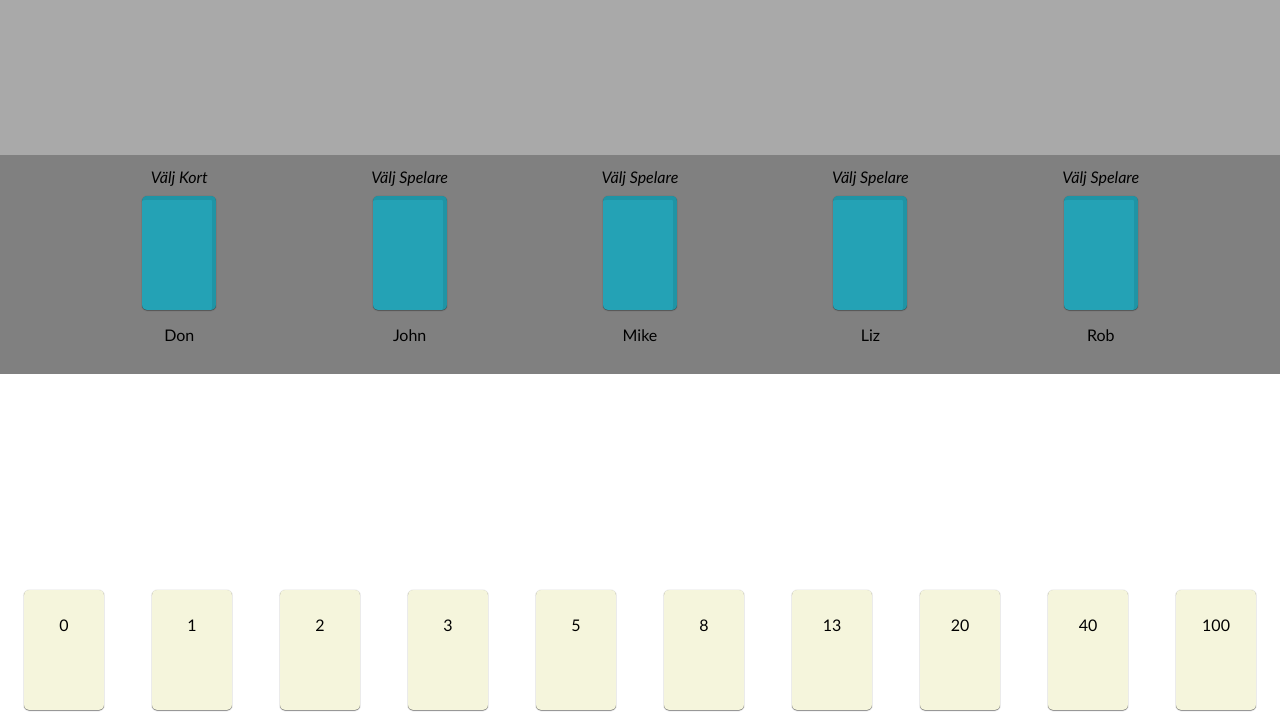
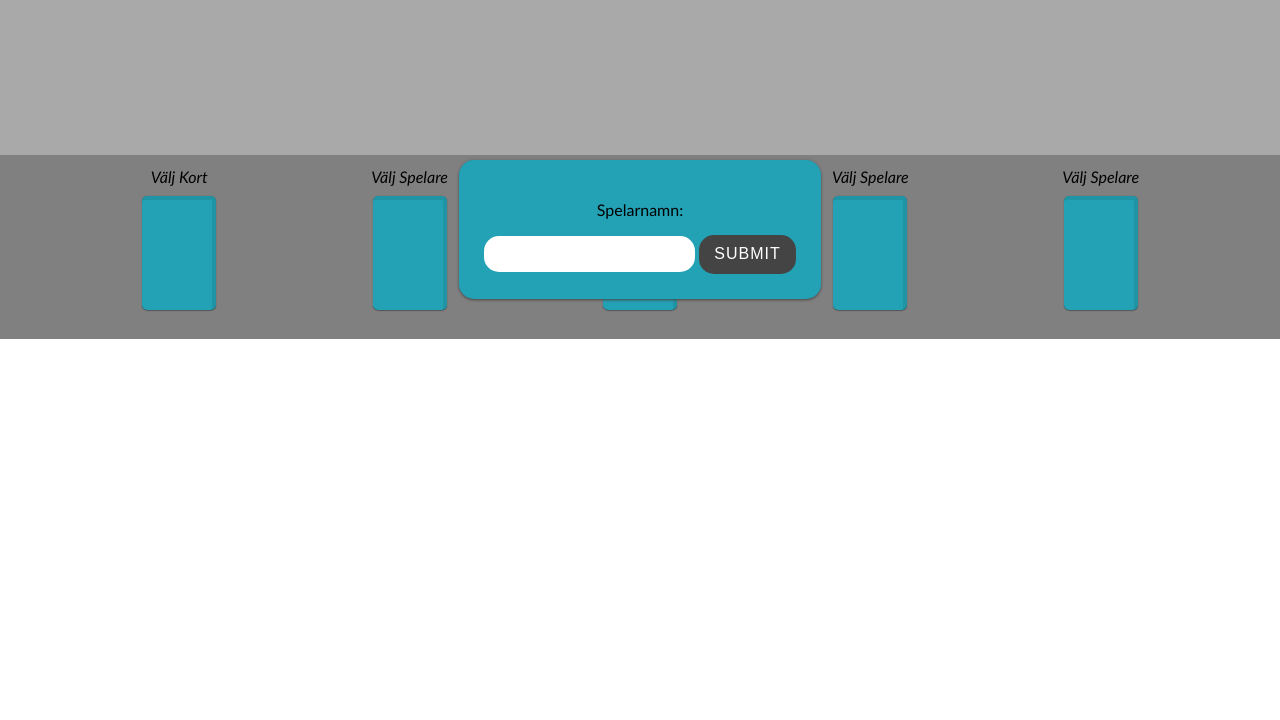
Before and after one commit to loofhenrik/planningpoker, a website: page index.html in a window 1280 px wide. Both pictures are taken after a click on the element 179 px from the left and 333 px from the top of the page. Shown: the part 80-800 px from the top of the page. Drawn offline with nearby package versions, Linux system fonts and the light colour scheme.

Commit message:
Playername
Adding enter playername

```diff
--- a/index.html
+++ b/index.html
@@ -32,19 +32,30 @@
             <span>{{cards.status}}</span>
             <div class="cardOnHand" ng-click="pickPlayer($index)">
             </div>
-            <p>{{ cards.name }}</p>
+            <p class="player_name">{{ cards.name }}</p>
         </div>
     </div>
+    <!--<playerHand></playerHand>-->
     <div class="pick_card_section">
         <div class="cards_in_deck" ng-repeat="deck_cards in deck" ng-click="pickCard()">
             <p> {{ deck_cards }} </p>
         </div>
     </div>
 
+    <div class="player_name_form">
+        <form ng-submit="submitPlayer()">
+            <p>Spelarnamn:</p>
+            <input type="text" id="player_name_text" ng-model="inputName" autofocus>
+            <input type="submit" id="submit" value="Submit">
+        </form>
+    </div>
 </div>
+
 <script src="node_modules/jquery/dist/jquery.min.js"></script>
 <script src="node_modules/angular/angular.js"></script>
 <script src="scripts/main.js"></script>
 <script src="scripts/MainController.js"></script>
+<script src="scripts/PlayernameController.js"></script>
+<script src="scripts/directives/playerHand.js"></script>
 </body>
 </html>
--- a/scripts/MainController.js
+++ b/scripts/MainController.js
@@ -12,29 +12,31 @@ app.controller("MainController", ['$scope', function($scope) {
     $scope.flipBtn = false;
     $scope.newRoundBtn = false;
 
+    $scope.inputName = "";
+
     $scope.player_attr = [
         {
-            name: 'Don',
+            name: '',
             card: -1,
             status: 'Välj Spelare'
         },
         {
-            name: 'John',
+            name: '',
             card: -1,
             status: 'Välj Spelare'
         },
         {
-            name: 'Mike',
+            name: '',
             card: -1,
             status: 'Välj Spelare'
         },
         {
-            name: 'Liz',
+            name: '',
             card: -1,
             status: 'Välj Spelare'
         },
         {
-            name: 'Rob',
+            name: '',
             card: -1,
             status: 'Välj Spelare'
         }
@@ -43,8 +45,15 @@ app.controller("MainController", ['$scope', function($scope) {
     // SHOWING THE PLAYERS DECK WHEN CLICKING THE DECK
     $scope.pickPlayer = function (index) {
         $scope.player_attr[index].status = "Välj Kort";
-        $(showDeckSection[0]).slideDown();
         $scope.activeDeck = index;
+        console.log($scope.player_attr[$scope.activeDeck].name.length);
+        if($scope.player_attr[$scope.activeDeck].name.length == 0) {
+            $('.player_name_form').slideDown();
+            $('#player_name_text').focus();
+        }
+        else {
+            $(showDeckSection[0]).slideDown();
+        }
     };
 
 
@@ -83,8 +92,19 @@ app.controller("MainController", ['$scope', function($scope) {
         $scope.newRoundBtn = false;
         for(var i = 0 ; $scope.player_attr.length ; i++) {
             $scope.player_attr[i].card = -1;
+            $scope.player_attr[i].status = "Välj kort";
             $(chosenCardOnTable[0]).parent().children().children().slideUp();
             $('.cardOnTable_box').removeClass("flipped");
         }
+    };
+
+    $scope.submitPlayer = function () {
+        if($scope.inputName.length > 0) {
+            $scope.player_attr[$scope.activeDeck].name = $scope.inputName;
+            $scope.inputName = "";
+            $('.player_name_form').slideUp();
+            $(showDeckSection[0]).slideDown();
+
+        }
     }
 }]);
--- a/stylesheets/desktop.scss
+++ b/stylesheets/desktop.scss
@@ -36,7 +36,6 @@ button.flip_cards_btn, button.new_round_btn, p.pick_cards_msg {
   font-size: 16px;
   letter-spacing: 1px;
   text-transform: uppercase;
-  font-weight: normal;
   list-style: none outside none;
   margin: 0;
   padding: 15px 25px;
@@ -51,7 +50,7 @@ p.pick_cards_msg {
   background: white;
   color: $blue;
   border: 2px $blue;
-  box-shadow: inset 0 -0.5px 1px #333;
+  box-shadow: inset 0 -0.5px 1px #444;
   cursor: default;
 }
 
@@ -86,6 +85,10 @@ button.flip_cards_btn:active {
 
 .player_section span {
   font-style: italic;
+}
+
+p.player_name {
+  text-transform: uppercase;
 }
 
 .cardOnHand {
@@ -172,6 +175,90 @@ button.flip_cards_btn:active {
   cursor: pointer;
 }
 
+// PLAYER NAME FORM
+
+.player_name_form {
+  position: fixed;
+  bottom: 0;
+  left: 0;
+  right: 0;
+  width: 100%;
+  height: 100%;
+
+  text-align: center;
+
+  display: none;
+}
+
+.player_name_form form {
+  position: relative;
+  top: 30%;
+  left: 0;
+  right: 0;
+  display: inline-block;
+  margin: 0;
+  padding: 25px;
+  background: $blue;
+  border-radius: 15px;
+  box-shadow: 0 1px 3px #444;
+}
+
+.player_name_form form input[type=text] {
+  display: inline;
+  color: $blue;
+  background: white;
+  font-size: 14px;
+  text-decoration: none;
+  cursor: pointer;
+  border:none;
+  outline: none;
+
+  border-radius: 15px;
+  -moz-border-radius: 15px;
+  -webkit-border-radius: 15px;
+  border-spacing: 0;
+  letter-spacing: 1px;
+  text-transform: uppercase;
+  list-style: none outside none;
+  margin: 0;
+  padding: 10px 15px;
+  text-align: center;
+  transition: all 0.5s ease;
+}
+
+.player_name_form form input[type=text]:hover {
+  box-shadow: inset 0 -2px 1px #CCC;
+}
+
+.player_name_form form input[type=submit] {
+  color: white;
+  background: #444;
+  font-size: 16px;
+  text-decoration: none;
+  cursor: pointer;
+  border:none;
+  outline: none;
+
+  border-radius: 15px;
+  -moz-border-radius: 15px;
+  -webkit-border-radius: 15px;
+  border-spacing: 0;
+  letter-spacing: 1px;
+  text-transform: uppercase;
+  list-style: none outside none;
+  margin: 0;
+  padding: 10px 15px;
+  text-align: center;
+  text-indent: 0;
+  //box-shadow: 0 0.5px 1px #333;
+  transition: all 0.5s ease;
+}
+
+.player_name_form form input[type=submit]:hover {
+  color: #444;
+  background: white;
+}
+
 
 // FLIP CARDS ON BUTTON CLICK
 
```
Also changed, not shown: scripts/directives/playerHand.html (added), scripts/directives/playerHand.js (added), stylesheets/style.css, 1 other file.
